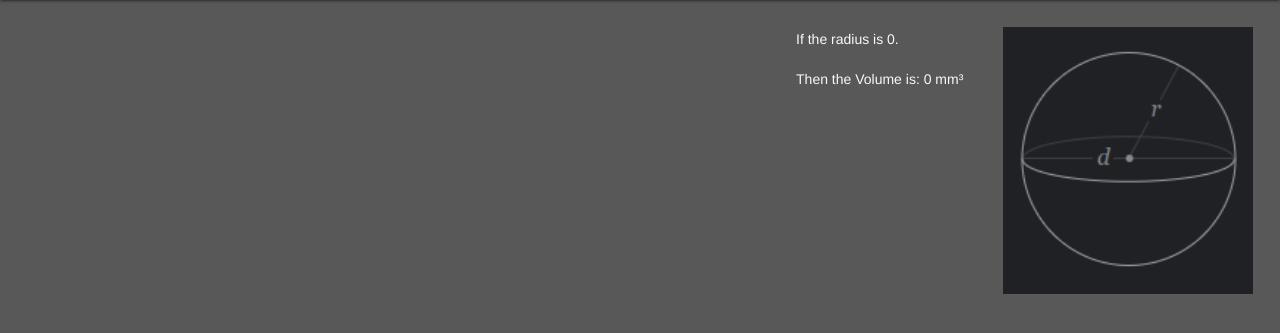
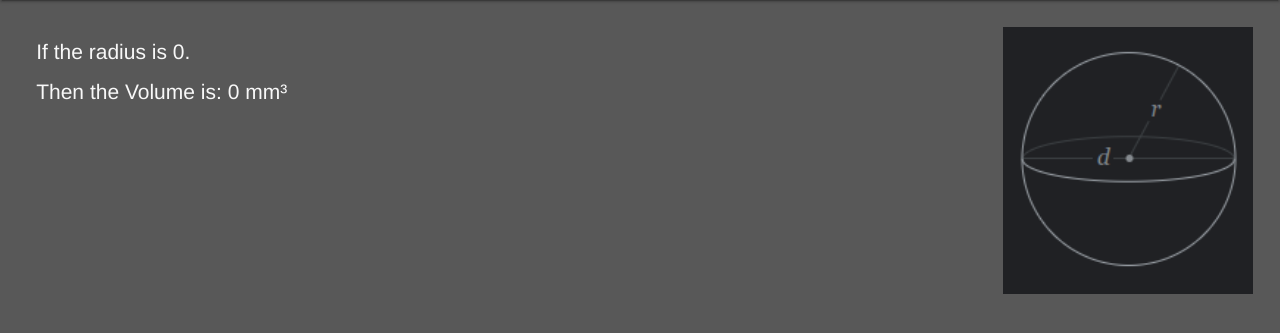
Before and after one commit to MTHS-ICD2O-1-2023/ICD2O-Unit-3-03-PHP-nathan-desilva, a PHP site: page /answer.php in a window 1280 px wide. Shown: the part 64-397 px from the top of the page. Run offline with PHP 8.4, Linux system fonts and the light colour scheme; data that the repository does not hold is empty.

Commit message:
edited css

```diff
--- a/css/style.css
+++ b/css/style.css
@@ -20,6 +20,12 @@
   padding-top: 20pt;
 }
 
+.mdl-layout__left {
+  padding-right: 600pt;
+  padding-top: 20pt;
+  font-size: 1.5rem;
+}
+
 .mdl-textfield__error {
   color: #fff;
 }
```
